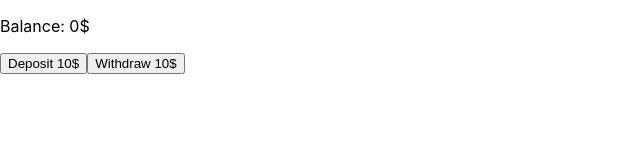
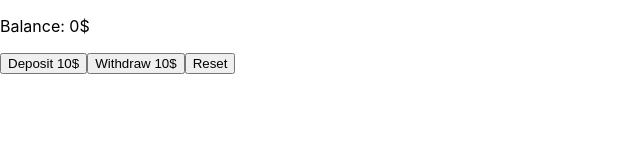
Before and after one commit to Codaisseur/money-manager-redux-ts-example, a React (Create React App) app: page / in a window 1280 px wide. Shown: the top 160 px of the page, without its empty margins (0-640 px from the left). Built offline with nearby package versions, Linux system fonts and the light colour scheme.

Commit message:
Add reset button

```diff
--- a/src/App.tsx
+++ b/src/App.tsx
@@ -1,6 +1,6 @@
 import { useDispatch, useSelector } from "react-redux";
 import { selectBalance } from "./store/balance/selectors";
-import { deposit, withdraw } from "./store/balance/actions";
+import { deposit, withdraw, reset } from "./store/balance/actions";
 
 function App() {
   const dispatch = useDispatch();
@@ -23,6 +23,13 @@ function App() {
       >
         Withdraw 10$
       </button>
+      <button
+        onClick={() => {
+          dispatch(reset());
+        }}
+      >
+        Reset
+      </button>
     </div>
   );
 }
--- a/src/store/balance/actions.ts
+++ b/src/store/balance/actions.ts
@@ -10,3 +10,7 @@ export const withdraw = (withdrawAmount: number): BalanceAction => ({
   type: "balance/withdraw",
   payload: withdrawAmount,
 });
+
+export const reset = (): BalanceAction => ({
+  type: "balance/reset",
+});
--- a/src/store/balance/reducer.ts
+++ b/src/store/balance/reducer.ts
@@ -19,6 +19,12 @@ export default function reducer(state = initialState, action: BalanceAction) {
         amount: state.amount - action.payload,
       };
     }
+    case "balance/reset": {
+      return {
+        ...state,
+        amount: initialState.amount,
+      };
+    }
     default: {
       return state;
     }
--- a/src/store/balance/types.ts
+++ b/src/store/balance/types.ts
@@ -4,4 +4,5 @@ export type BalanceState = {
 
 export type BalanceAction =
   | { type: "balance/deposit"; payload: number }
-  | { type: "balance/withdraw"; payload: number };
+  | { type: "balance/withdraw"; payload: number }
+  | { type: "balance/reset" };
```
